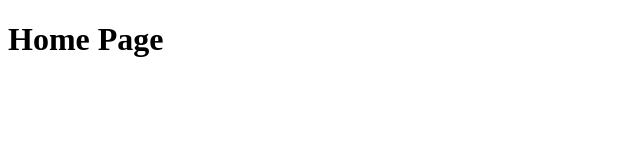
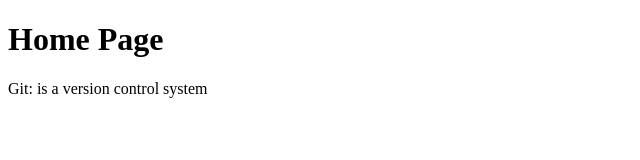
Before and after one commit to TanuGaikwad/git-practice-repo, a plain HTML site: page index.html in a window 1280 px wide. Shown: the whole page, without its empty margins (0-640 px from the left). Drawn offline with Linux system fonts and the light colour scheme.

Commit message:
git definition added

```diff
--- a/index.html
+++ b/index.html
@@ -6,6 +6,7 @@
 </head>
 <body>
     <h1>Home Page</h1>
+    <p>Git: is a version control system</p>
     </body>
 
 </html>
```
